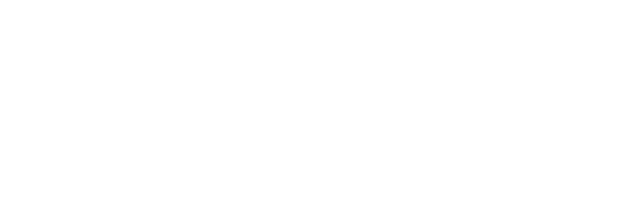
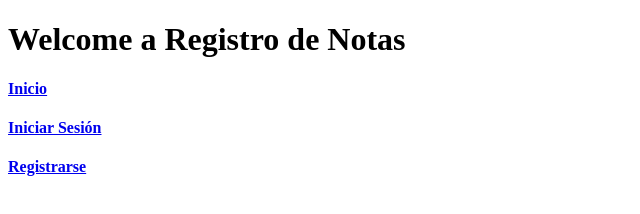
Before and after one commit to JerlibGnzlz/registro-de-notas, a plain HTML site: page register.html in a window 1280 px wide. Shown: the whole page, without its empty margins (0-640 px from the left). Drawn offline with Linux system fonts and the light colour scheme.

Commit message:
actualización de rutas en el navbar

```diff
--- a/register.html
+++ b/register.html
@@ -6,6 +6,14 @@
     <title>Document</title>
 </head>
 <body>
-
+    <header>
+        <h1>Welcome a Registro de Notas</h1>
+        </header>
+        <nav>
+            <a href="./index.html"><h4>Inicio</h4></a>
+            <a href="./login.html"><h4>Iniciar Sesión</h4></a>
+            <a href="./register.html"><h4>Registrarse</h4></a>
+        </nav>
+    <footer></footer>
 </body>
 </html>
```
Also changed, not shown: client/index.html (+3 -3 lines), login.html (+19 -0 lines).
